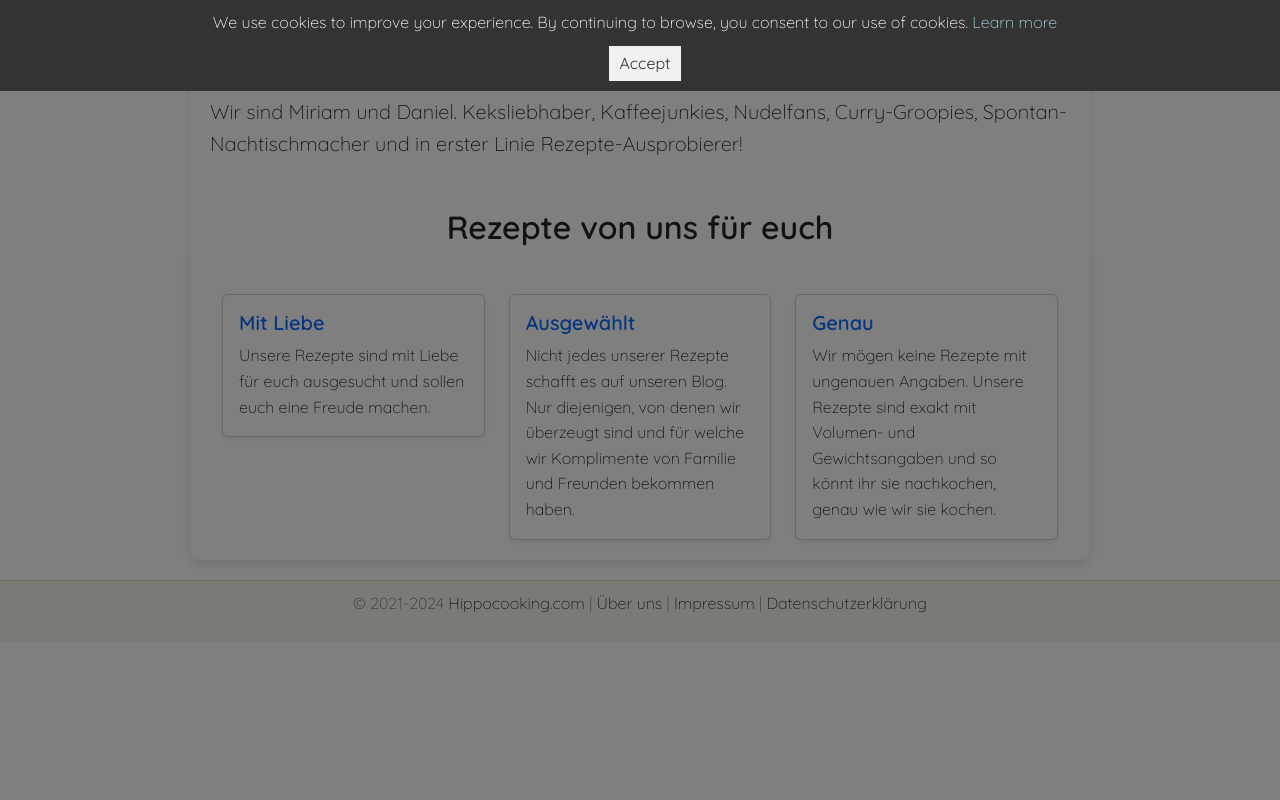
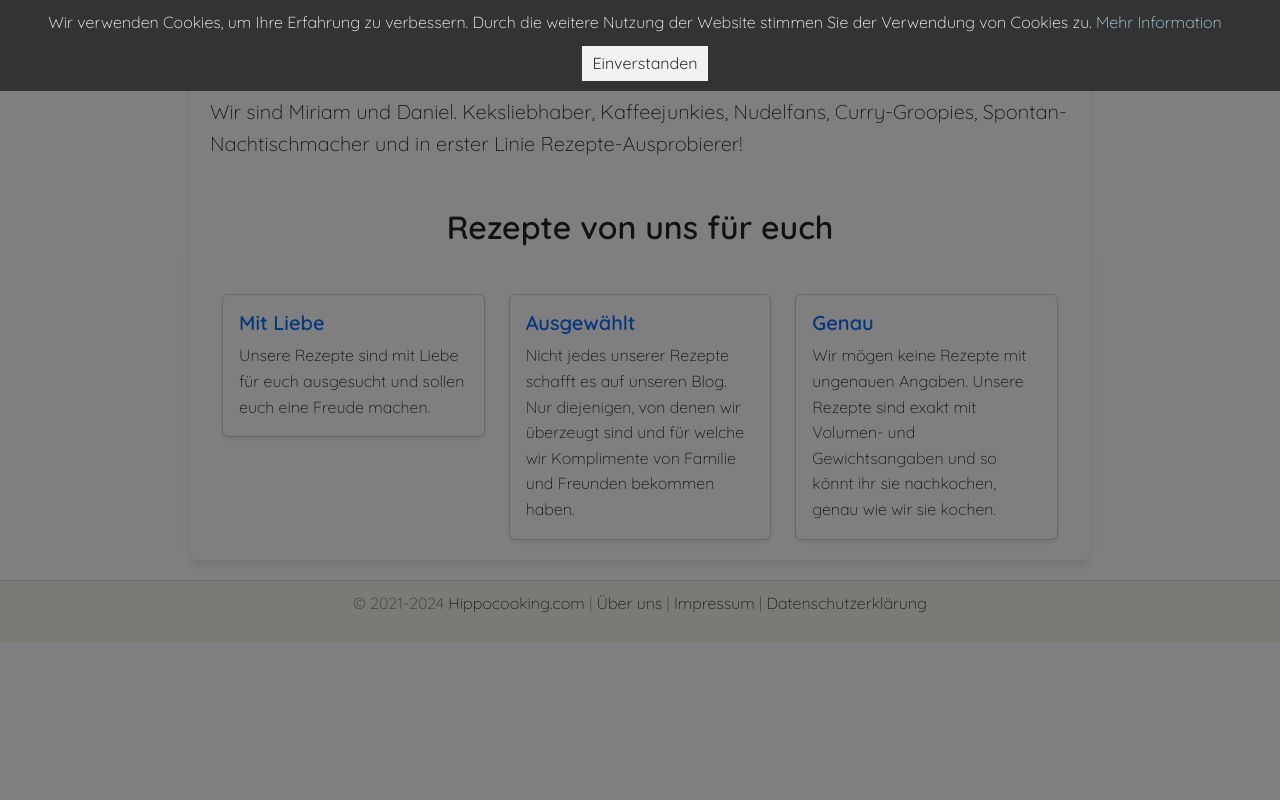
Before and after one commit to SchneiderDaniel/flask_blogs, a Flask app: page /1/about in a window 1280 px wide. Run offline with Flask 3, Linux system fonts and the light colour scheme; some libraries are stand-ins or nearby versions.

Commit message:
cookie translated

```diff
--- a/flask_hippocooking/static/translations/de/base.json
+++ b/flask_hippocooking/static/translations/de/base.json
@@ -1,5 +1,8 @@
 {
     "ueberuns": "Über uns",
     "impressum" : "Impressum",
-    "dataprotection" : "Datenschutzerklärung"
+    "dataprotection" : "Datenschutzerklärung",
+    "cookietext" :"Wir verwenden Cookies, um Ihre Erfahrung zu verbessern. Durch die weitere Nutzung der Website stimmen Sie der Verwendung von Cookies zu.",
+    "cookiebuttontext" : "Einverstanden",
+    "cookiebuttonmore" : "Mehr Information"
 }
--- a/flask_hippocooking/templates/base.html
+++ b/flask_hippocooking/templates/base.html
@@ -31,8 +31,8 @@
 
     <!-- Cookie Banner -->
     <div id="cookie-banner" style="position: fixed; top: 0; width: 100%; background-color: #333; color: white; text-align: center; padding: 10px; display: none; z-index: 1000;">
-        <p style="margin: 0;">We use cookies to improve your experience. By continuing to browse, you consent to our use of cookies. <a href="{{ url_for( 'main.dataprotection') }}" style="color: lightblue;">Learn more</a></p>
-        <button id="accept-cookies" style="background-color: #f1f1f1; color: #333; border: none; padding: 5px 10px; cursor: pointer; margin-left: 10px; margin-top: 10px;">Accept</button>
+        <p style="margin: 0;">{{ translations_base.cookietext }} <a href="{{ url_for( 'main.dataprotection') }}" style="color: lightblue;">{{ translations_base.cookiebuttonmore }}</a></p>
+        <button id="accept-cookies" style="background-color: #f1f1f1; color: #333; border: none; padding: 5px 10px; cursor: pointer; margin-left: 10px; margin-top: 10px;">{{ translations_base.cookiebuttontext }}</button>
     </div>
 
 
```
